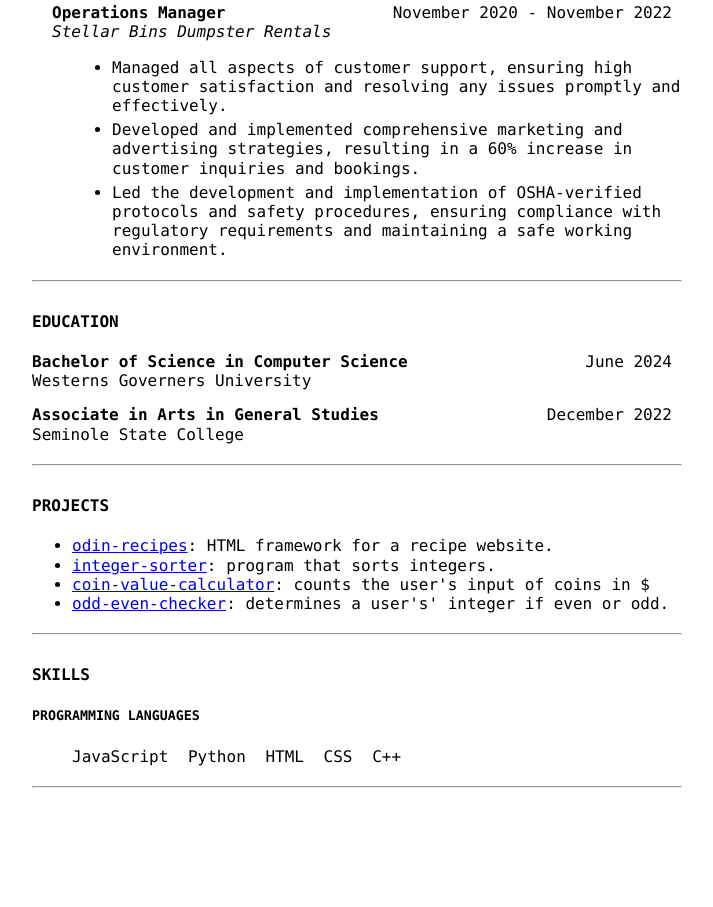
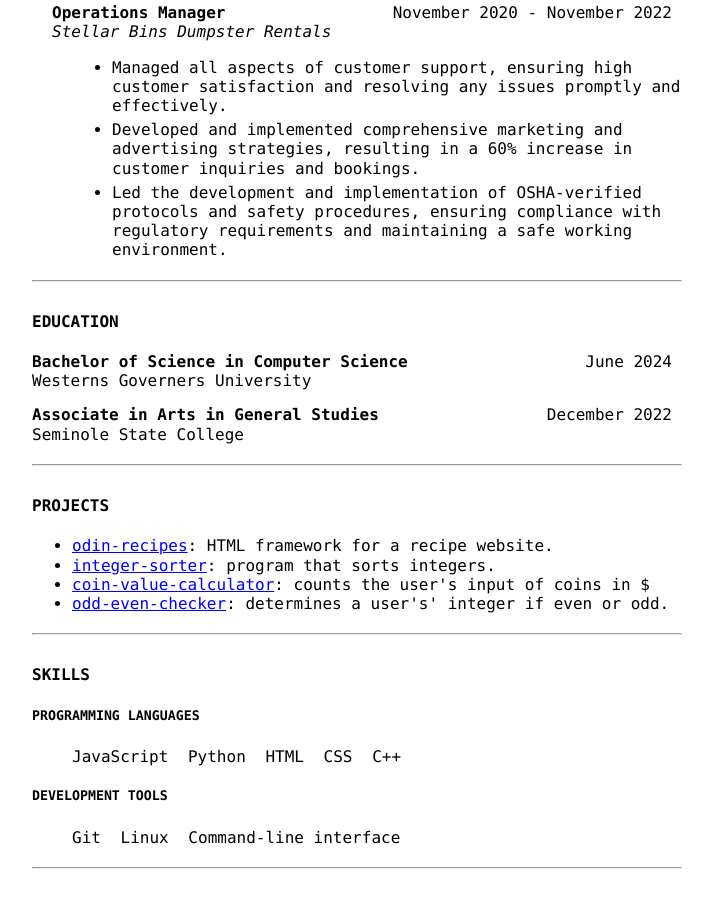
Before and after one commit to conpans/ImConnorPanso.github.io, a plain HTML site: page index.html in a window 1280 px wide. Shown: the part 666-1573 px from the top of the page, without its empty margins (283-996 px from the left). Drawn offline with Linux system fonts and the light colour scheme.

Commit message:
Add files via upload
Add dev tools section

```diff
--- a/index.html
+++ b/index.html
@@ -185,13 +185,13 @@
         <li>C++</li>
     </ul>
 
-    <!-- <h5>SECONDARY PROGRAMMING LANGUAGES</h5>
+    <h5>DEVELOPMENT TOOLS</h5>
     <ul class="skills-list">
-        <li>C++</li>
-        <li></li>
-        <li></li>
+        <li>Git</li>
+        <li>Linux</li>
+        <li>Command-line interface</li>
     </ul>
-
+<!--
     <h5>CLOUD PROVIDERS</h5>
     <ul class="skills-list">
         <li>Azure</li>
```
